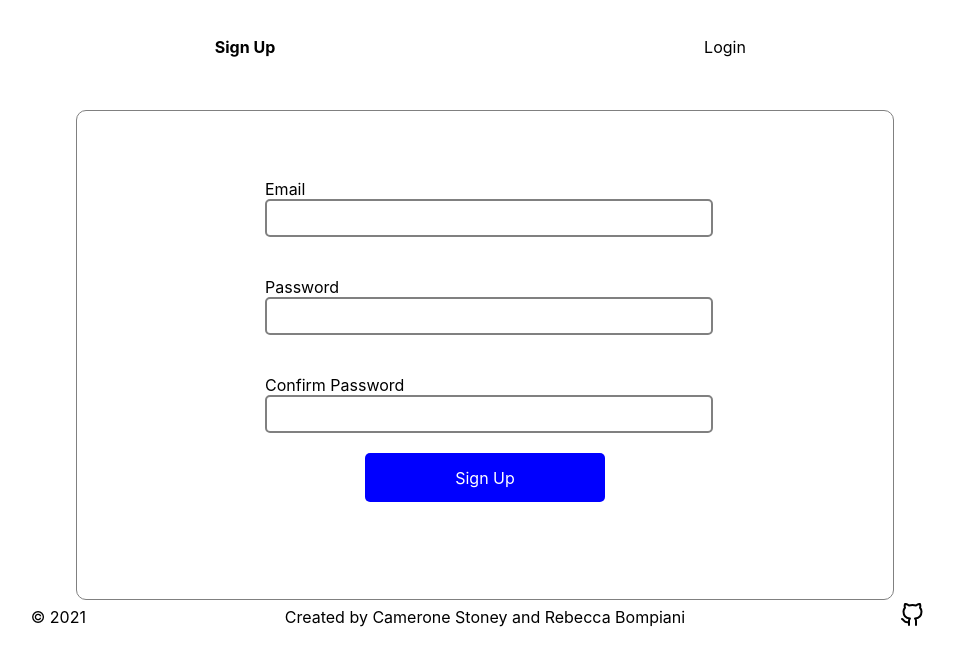
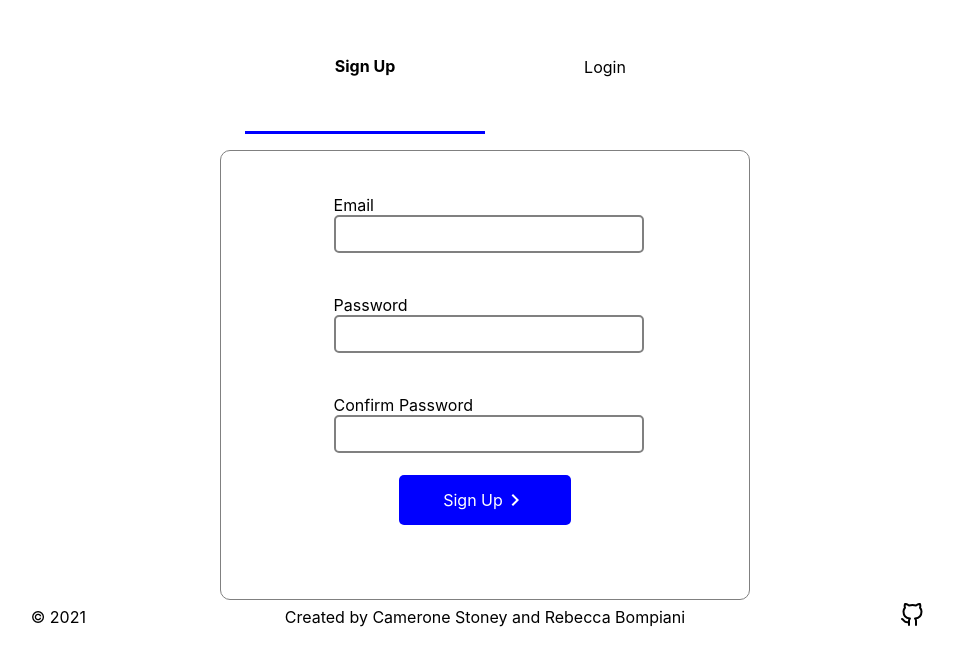
Before and after one commit to Cjstoney/application_tracker, a React (Create React App) app: page / in a window 1280 px wide. Shown: the top 666 px of the page, without its empty margins (155-1109 px from the left). Built offline with nearby package versions, Linux system fonts and the light colour scheme; no server answers; what aws-amplify would draw is missing.

Commit message:
style: updates to login style

```diff
--- a/src/components/login/login.css
+++ b/src/components/login/login.css
@@ -2,13 +2,13 @@
   display: grid;
   grid-template-rows: 1fr 3fr;
   grid-template-columns: 1fr 3fr 3fr 1fr;
-  /* min-width: 50%;
-  min-height: 50%; */
   height: calc(75vh);
-  width: calc(100vw);
+  width: calc(50vw);
+  margin-left: calc(25vw);
 }
 
 .authenticationType {
+  border: 0;
   background: none;
   grid-row: 1;
   margin-bottom: 1rem;
@@ -25,9 +25,9 @@
   grid-column: 3;
 }
 .inputContainer {
-  width: 75%;
+  width: 100%;
   display: grid;
-  grid-template-columns: 1fr 4fr 1fr;
+  grid-template-columns: 1fr 5fr 1fr;
   grid-template-rows: repeat(4, 1fr);
   grid-row: 2;
   grid-column-start: 2;
@@ -62,15 +62,24 @@
   grid-column: 2;
 }
 .loginBtn {
+  border: 0;
   grid-row: 4;
   grid-column: 2;
-
+  display: flex;
+  /* next two lines are only for centering text and icon together */
+  align-items: center;
+  justify-content: center;
   height: 50%;
   width: 50%;
   background: blue;
   color: white;
   justify-self: center;
 }
+
+.chevron {
+  padding-top: px;
+}
+
 .loginBtn,
 .loginInput {
   border-radius: 5px;
@@ -78,7 +87,6 @@
 
 .loginBtn,
 .authenticationType {
-  border: 0;
   padding: 0;
   font-size: 100%;
   font-family: inherit;
--- a/src/components/login/login.tsx
+++ b/src/components/login/login.tsx
@@ -1,5 +1,6 @@
 import { useState } from "react";
 import { validateEmail, authenticateUser } from "./loginHelpers";
+import { ChevronRight } from "@material-ui/icons";
 import "./login.css";
 
 function Login(): JSX.Element {
@@ -94,6 +95,7 @@ function Login(): JSX.Element {
           }
         >
           {!!isNewUser ? "Sign Up" : "Login"}
+          <ChevronRight />
         </button>
       </div>
     </div>
```
Also changed, not shown: 1 other file (tests, documents, lock files or other folders).
